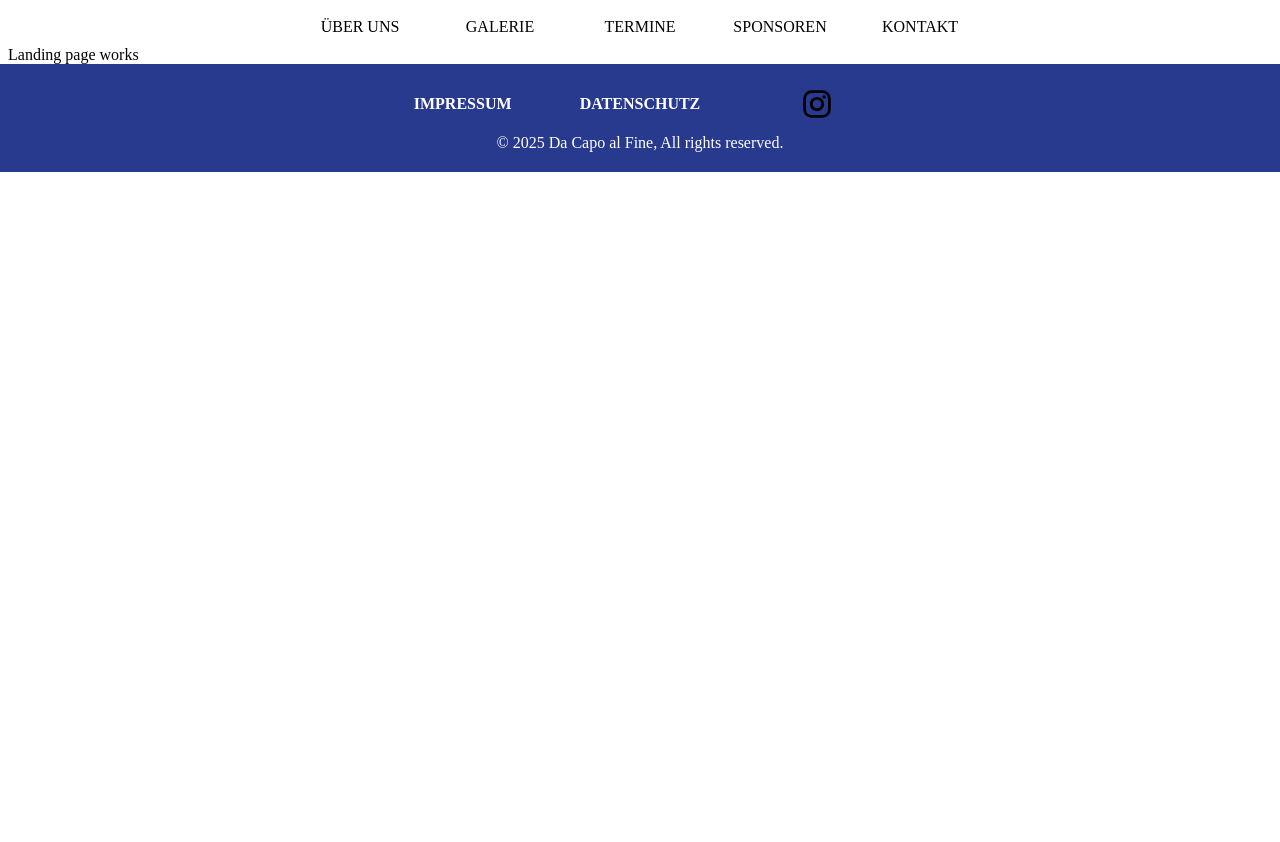
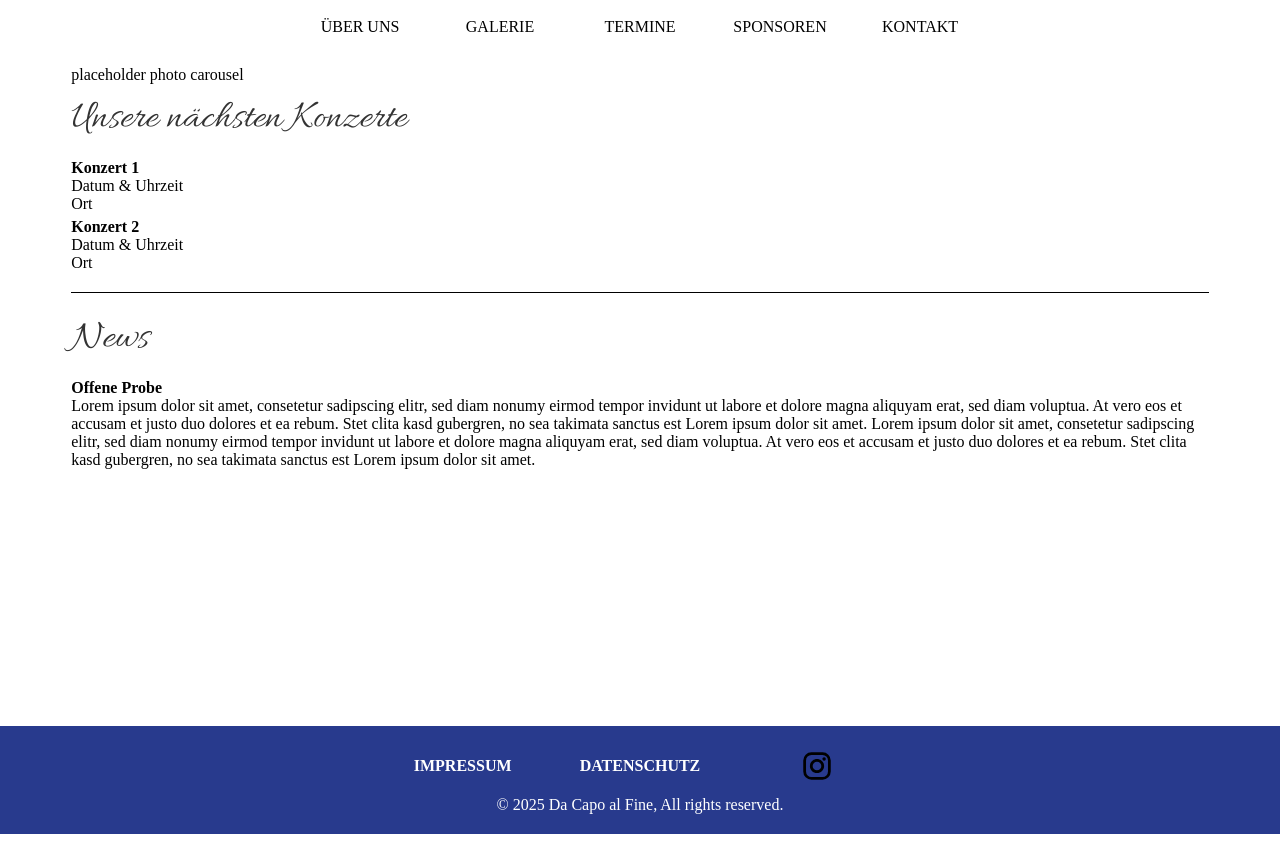
Before and after one commit to Kaktussaft/DaCapo-website, an Angular app: page / in a window 1280 px wide. Before the commit the page ends 800 px from the top, so only its background shows below. Built offline with nearby package versions, Linux system fonts and the light colour scheme.

Commit message:
landing pageHolders

```diff
--- a/src/pages/aboutUs/landing-page/landing-page.css
+++ b/src/pages/aboutUs/landing-page/landing-page.css
@@ -0,0 +1,22 @@
+.content-container {
+  margin: 20px auto;
+  width: 90%;
+  height: 80vh;
+  display: flex;
+  flex-direction: column;
+  align-items: flex-start;
+  justify-content: flex-start;
+}
+
+.bold {
+  font-weight: bold;
+  margin-top: 5px;
+}
+
+.spacer {
+  height: 1px;
+  margin-top: 20px;
+  margin-bottom: 10px;
+  border-top: 1px solid black;
+  width: 100%;
+}
--- a/src/pages/aboutUs/landing-page/landing-page.html
+++ b/src/pages/aboutUs/landing-page/landing-page.html
@@ -1,3 +1,28 @@
 <app-navigation [showLogo]="false"></app-navigation>
-<div>Landing page works</div>
+<div class="content-container">
+  <div>placeholder photo carousel</div>
+  <app-custom-font-header title="Unsere nächsten Konzerte"></app-custom-font-header>
+  <!-- Eintrag 1 -->
+  <div class="h2, bold">Konzert 1</div>
+  <div>Datum & Uhrzeit</div>
+  <div>Ort</div>
+  <!-- Eintrag 2 -->
+  <div class="h2, bold">Konzert 2</div>
+  <div>Datum & Uhrzeit</div>
+  <div>Ort</div>
+  <div class="spacer"></div>
+  <app-custom-font-header title="News"></app-custom-font-header>
+  <!--News Eintrag -->
+  <div class="h2, bold">Offene Probe</div>
+  <div>
+    Lorem ipsum dolor sit amet, consetetur sadipscing elitr, sed diam nonumy eirmod tempor invidunt
+    ut labore et dolore magna aliquyam erat, sed diam voluptua. At vero eos et accusam et justo duo
+    dolores et ea rebum. Stet clita kasd gubergren, no sea takimata sanctus est Lorem ipsum dolor
+    sit amet. Lorem ipsum dolor sit amet, consetetur sadipscing elitr, sed diam nonumy eirmod tempor
+    invidunt ut labore et dolore magna aliquyam erat, sed diam voluptua. At vero eos et accusam et
+    justo duo dolores et ea rebum. Stet clita kasd gubergren, no sea takimata sanctus est Lorem
+    ipsum dolor sit amet.
+  </div>
+</div>
+
 <app-footer></app-footer>
--- a/src/pages/aboutUs/landing-page/landing-page.ts
+++ b/src/pages/aboutUs/landing-page/landing-page.ts
@@ -1,11 +1,12 @@
 import { Component } from '@angular/core';
 import { NavigationComponent } from "../../../components/navigation/navigation";
 import { Footer } from "../../../components/footer/footer";
+import { CustomFontHeader } from "../../../components/custom-font-header/custom-font-header";
 @Component({
   selector: 'app-landing-page',
-  imports: [NavigationComponent, Footer],
+  imports: [NavigationComponent, Footer, CustomFontHeader],
   templateUrl: './landing-page.html',
-  styleUrl: './landing-page.css'
+  styleUrls: ['./landing-page.css']
 })
 export class LandingPage {
 
```
